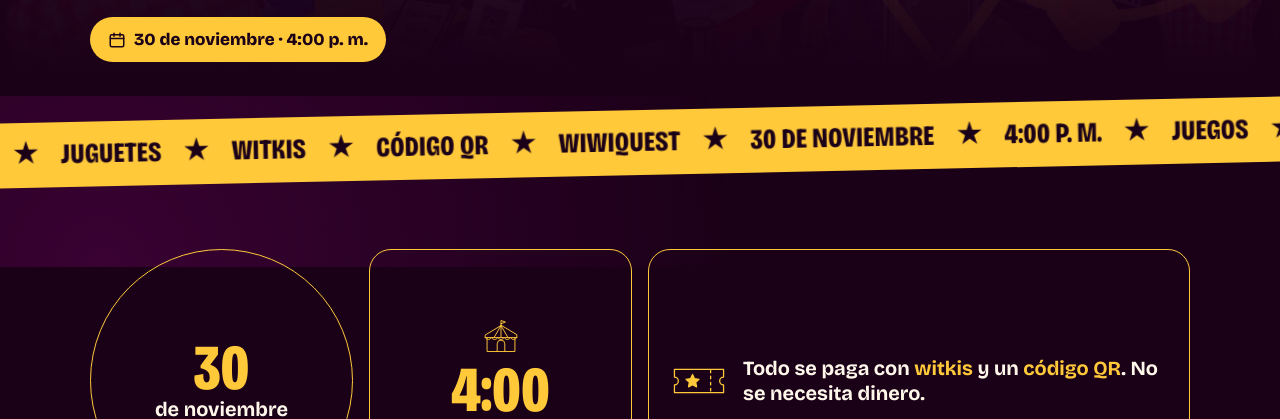
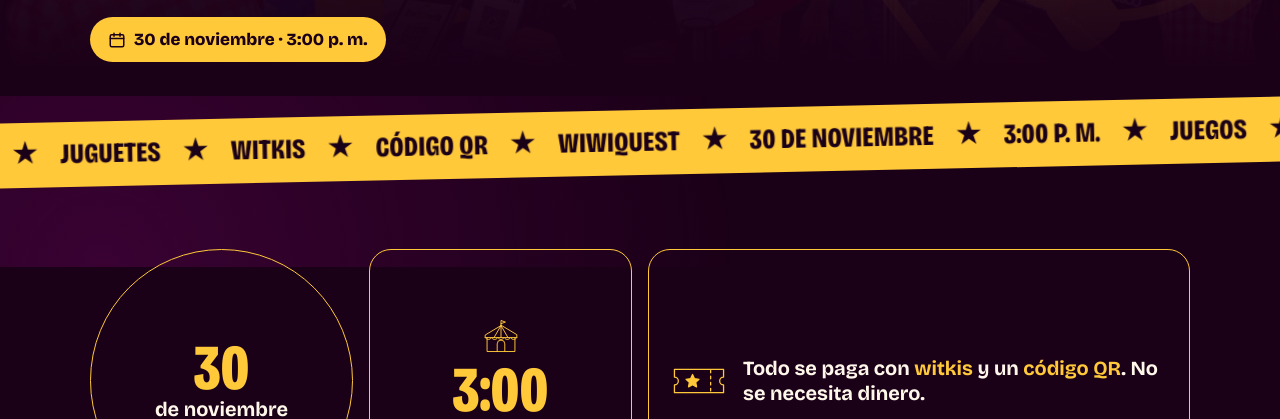
Before and after one commit to Witcoins/ecosistema-landing, a plain HTML site: page feria/docentes-urmagt.html in a window 1280 px wide. Shown: the part 533-952 px from the top of the page. Drawn offline with Linux system fonts and the light colour scheme.

Commit message:
fix(feria): la feria empieza a las 3:00 p. m., no a las 4:00
Portada (textos, cuenta regresiva data-inicio a las 15:00 hora de Colombia,
meta description y og:description), los cuatro instructivos y la cinta.
Solo cambian .html: no hace falta subir ningún ?v=.

Co-Authored-By: Claude Opus 5.5 <noreply@anthropic.com>

```diff
--- a/feria/docentes-urmagt.html
+++ b/feria/docentes-urmagt.html
@@ -40,7 +40,7 @@
     <p class="fa-eyebrow"><a href="/feria">Feria I'witown</a></p>
     <h1><span class="fa-h1-sobre">Instructivo para</span> <span class="fa-h1-rol">docentes</span></h1>
     <p class="lead" data-texto>Cómo participar como responsable en la feria: la invitación, escanear el QR de los niños y cobrar.</p>
-    <span class="fa-fecha"><svg viewBox="0 0 24 24" fill="none" stroke="currentColor" stroke-width="2" stroke-linecap="round" stroke-linejoin="round" aria-hidden="true"><rect x="3" y="5" width="18" height="16" rx="2"/><path d="M3 10h18M8 3v4M16 3v4"/></svg> 30 de noviembre · 4:00 p. m.</span>
+    <span class="fa-fecha"><svg viewBox="0 0 24 24" fill="none" stroke="currentColor" stroke-width="2" stroke-linecap="round" stroke-linejoin="round" aria-hidden="true"><rect x="3" y="5" width="18" height="16" rx="2"/><path d="M3 10h18M8 3v4M16 3v4"/></svg> 30 de noviembre · 3:00 p. m.</span>
   </div>
 </header>
 
@@ -50,8 +50,8 @@
 <div class="fa-cinta-caja" aria-hidden="true">
 <div class="fa-cinta">
   <div class="fa-cinta-pista">
-    <p>30 de noviembre <i>★</i> 4:00 p. m. <i>★</i> Juegos <i>★</i> Dulces <i>★</i> Juguetes <i>★</i> Witkis <i>★</i> Código QR <i>★</i> WiwiQuest <i>★</i> 30 de noviembre <i>★</i> 4:00 p. m. <i>★</i> Juegos <i>★</i> Dulces <i>★</i> Juguetes <i>★</i> Witkis <i>★</i> Código QR <i>★</i> WiwiQuest <i>★</i></p>
-    <p>30 de noviembre <i>★</i> 4:00 p. m. <i>★</i> Juegos <i>★</i> Dulces <i>★</i> Juguetes <i>★</i> Witkis <i>★</i> Código QR <i>★</i> WiwiQuest <i>★</i> 30 de noviembre <i>★</i> 4:00 p. m. <i>★</i> Juegos <i>★</i> Dulces <i>★</i> Juguetes <i>★</i> Witkis <i>★</i> Código QR <i>★</i> WiwiQuest <i>★</i></p>
+    <p>30 de noviembre <i>★</i> 3:00 p. m. <i>★</i> Juegos <i>★</i> Dulces <i>★</i> Juguetes <i>★</i> Witkis <i>★</i> Código QR <i>★</i> WiwiQuest <i>★</i> 30 de noviembre <i>★</i> 3:00 p. m. <i>★</i> Juegos <i>★</i> Dulces <i>★</i> Juguetes <i>★</i> Witkis <i>★</i> Código QR <i>★</i> WiwiQuest <i>★</i></p>
+    <p>30 de noviembre <i>★</i> 3:00 p. m. <i>★</i> Juegos <i>★</i> Dulces <i>★</i> Juguetes <i>★</i> Witkis <i>★</i> Código QR <i>★</i> WiwiQuest <i>★</i> 30 de noviembre <i>★</i> 3:00 p. m. <i>★</i> Juegos <i>★</i> Dulces <i>★</i> Juguetes <i>★</i> Witkis <i>★</i> Código QR <i>★</i> WiwiQuest <i>★</i></p>
   </div>
 </div>
 </div>
@@ -62,7 +62,7 @@
   <section class="fa-seccion fa-datos" aria-label="La feria en tres datos">
     <ul class="fx-formas fa-anim">
       <li class="fx-forma fx-circulo"><span class="fx-forma-grande">30</span> de noviembre</li>
-      <li class="fx-forma fx-cuadrado"><svg class="fx-deco " aria-hidden="true"><use href="/feria/img/elementos.svg#carpa"/></svg><span class="fx-forma-grande">4:00</span> p. m.</li>
+      <li class="fx-forma fx-cuadrado"><svg class="fx-deco " aria-hidden="true"><use href="/feria/img/elementos.svg#carpa"/></svg><span class="fx-forma-grande">3:00</span> p. m.</li>
       <li class="fx-forma fx-rect"><svg class="fx-deco " aria-hidden="true"><use href="/feria/img/elementos.svg#boleta"/></svg><span>Todo se paga con <b>witkis</b> y un <b>código QR</b>. No se necesita dinero.</span></li>
     </ul>
   </section>
```
Also changed, not shown: feria/administrativos-874q6n.html (+4 -4 lines), feria/estudiantes-nh6pjj.html (+3 -3 lines), feria/familias-uvuhma.html (+4 -4 lines), feria/portada.html (+8 -8 lines).
